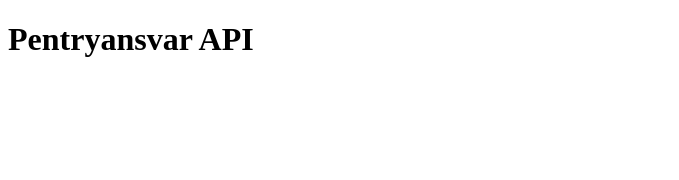
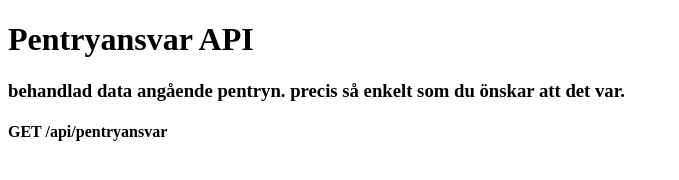
Before and after one commit to sotpotatis/SSISPentryAnsvarServer, a plain HTML site: page static/index.html in a window 1280 px wide. Shown: the whole page, without its empty margins (0-679 px from the left). Drawn offline with Linux system fonts and the light colour scheme.

```diff
--- a/static/index.html
+++ b/static/index.html
@@ -6,6 +6,10 @@
 </head>
 <body>
 <h1>Pentryansvar API</h1>
-<h3></h3>
+<h3>behandlad data angående pentryn. precis så enkelt som du önskar att det var.</h3>
+<h4><span>GET</span> /api/pentryansvar</h4>
+<p>
+
+</p>
 </body>
 </html>
```
Also changed, not shown: 1 other file.
